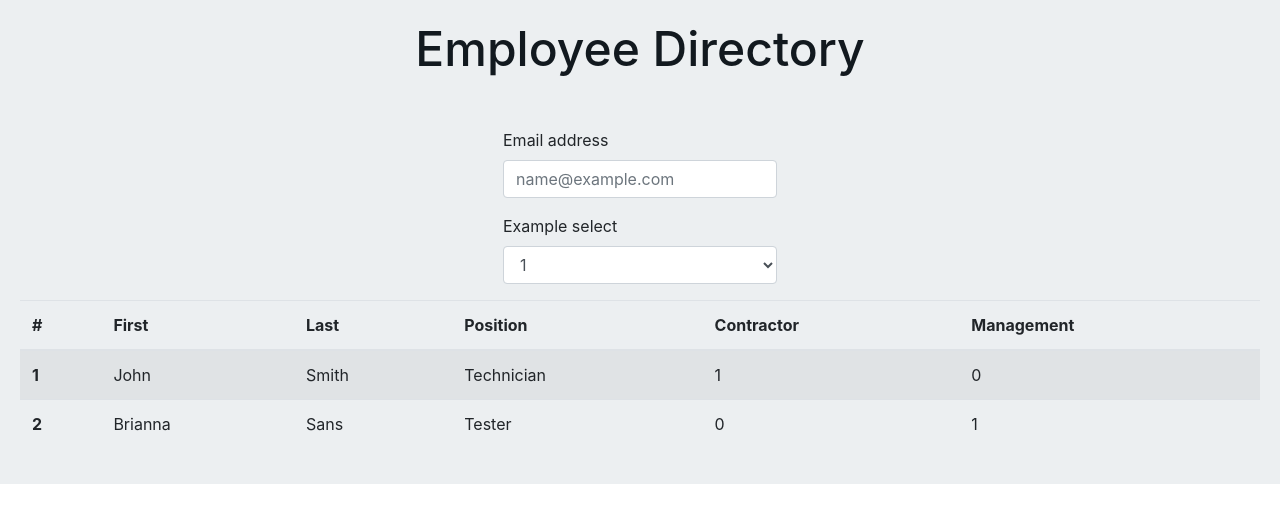
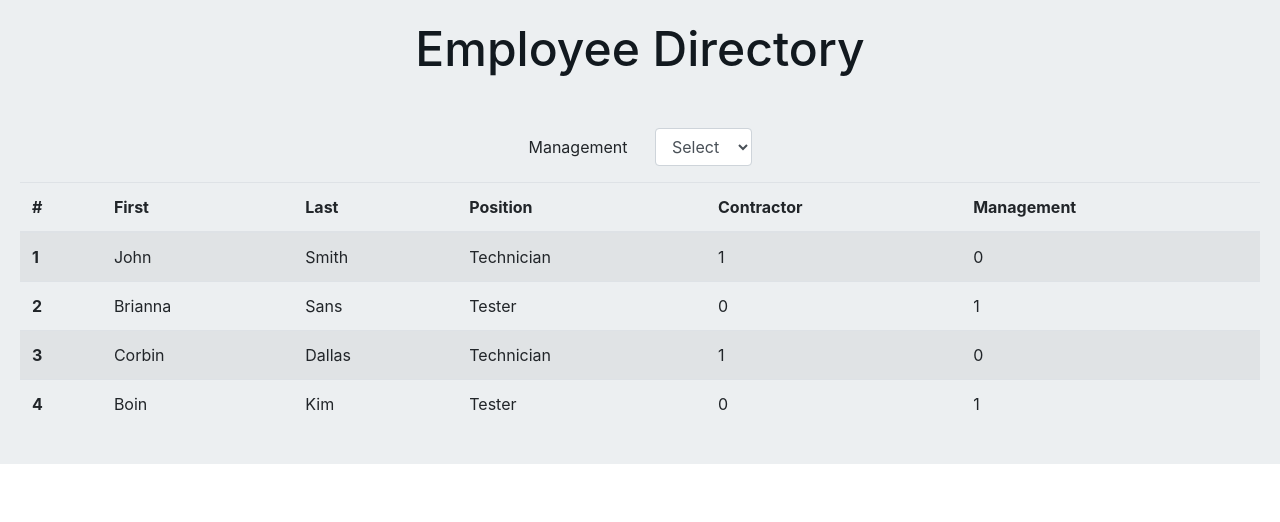
Before and after one commit to jonesec2/Employee_Directory, a React (Create React App) app in the folder employee_directory/: page / in a window 1280 px wide. Shown: the top 522 px of the page. Built offline with nearby package versions, Linux system fonts and the light colour scheme.

Commit message:
Getting the employee API filter set up in Table.js

```diff
--- a/employee_directory/src/employees.json
+++ b/employee_directory/src/employees.json
@@ -14,5 +14,21 @@
       "position": "Tester",
       "contractor": 0,
       "management": 1
+   },
+   {
+      "id": 3,
+      "firstName": "Corbin",
+      "lastName": "Dallas",
+      "position": "Technician",
+      "contractor": 1,
+      "management": 0
+   },
+   {
+      "id": 4,
+      "firstName": "Boin",
+      "lastName": "Kim",
+      "position": "Tester",
+      "contractor": 0,
+      "management": 1
    }
 ]
--- a/employee_directory/src/pages/EmployeeComponent.js
+++ b/employee_directory/src/pages/EmployeeComponent.js
@@ -4,11 +4,11 @@ function EmployeeComponent(props) {
    return (
       <tr>
          <th scope="row">{props.id}</th>
-         <td>{props.firstName}</td>
-         <td>{props.lastName}</td>
-         <td>{props.position}</td>
-         <td>{props.contractor}</td>
-         <td>{props.management}</td>
+         <td key={props.firstName.toString()}>{props.firstName}</td>
+         <td key={props.lastName.toString()}>{props.lastName}</td>
+         <td key={props.position.toString()}>{props.position}</td>
+         <td key={props.contractor.toString()}>{props.contractor}</td>
+         <td key={props.management.toString()}>{props.management}</td>
       </tr>
    );
 }
--- a/employee_directory/src/pages/InputForms.js
+++ b/employee_directory/src/pages/InputForms.js
@@ -3,20 +3,17 @@ import React from "react";
 function InputForms() {
 
    return (
-      <form>
-         <div className="form-group">
-            <label for="exampleFormControlInput1">Email address</label>
-            <input type="email" className="form-control" id="exampleFormControlInput1" placeholder="name@example.com" />
-         </div>
-         <div className="form-group">
-            <label for="exampleFormControlSelect1">Example select</label>
-            <select className="form-control" id="exampleFormControlSelect1">
-               <option>1</option>
-               <option>2</option>
-               <option>3</option>
-               <option>4</option>
-               <option>5</option>
-            </select>
+      <form className="mx-auto">
+         <div className="form-group row">
+            <label className="col-sm-6 col-form-label" htmlFor="exampleFormControlSelect1">Management</label>
+            <div className="col-sm-6">
+               <select className="form-control" id="exampleFormControlSelect1" placeholder="-- Select --">
+                  <option key={"Select"} defaultValue=" Select " selected disabled> Select </option>
+                  <option key={"Yes"}>Yes</option>
+                  <option key={"No"}>No</option>
+                  <option key={"N/A"}>N/A</option>
+               </select>
+            </div>
          </div>
       </form>
    );
--- a/employee_directory/src/pages/Table.js
+++ b/employee_directory/src/pages/Table.js
@@ -7,10 +7,46 @@ class Table extends Component {
 
    state = {
       employees
+      ,
+      manageFilter: "Yes"
    };
 
+   handlePageChange = () => {
+      if (this.state.manageFilter === "") {
+         return this.state.employees.map(employee => (
+            <EmployeeComponent
+               id={employee.id}
+               firstName={employee.firstName}
+               lastName={employee.lastName}
+               position={employee.position}
+               contractor={employee.contractor}
+               management={employee.management}
+            />
+         ))
+      } else if (this.state.manageFilter === "Yes") {
+         return this.state.employees.map(employee => (
+            <EmployeeComponent
+               id={employee.id}
+               firstName={employee.firstName}
+               lastName={employee.lastName}
+               position={employee.position}
+               contractor={employee.contractor}
+               management={employee.management}
+            />
+         ))
+      }
+   }
+   // handleFilter = option => {
+   //    if (this.state.manageFilter === "Yes") {
+   //       return this.state.employees.filter(employee => (
+   //          employee.management === 1
+   //       ))
+   //    }
+   // }
+
+
    render() {
-      return (
+      return [
          <table className="table table-striped">
             <thead>
                <tr>
@@ -23,20 +59,10 @@ class Table extends Component {
                </tr>
             </thead>
             <tbody>
-               {this.state.employees.map(employee => (
-                  <EmployeeComponent
-
-                     id={employee.id}
-                     firstName={employee.firstName}
-                     lastName={employee.lastName}
-                     position={employee.position}
-                     contractor={employee.contractor}
-                     management={employee.management}
-                  />
-               ))}
+               {this.handlePageChange()}
             </tbody>
          </table>
-      )
+      ]
    }
 }
 
```
